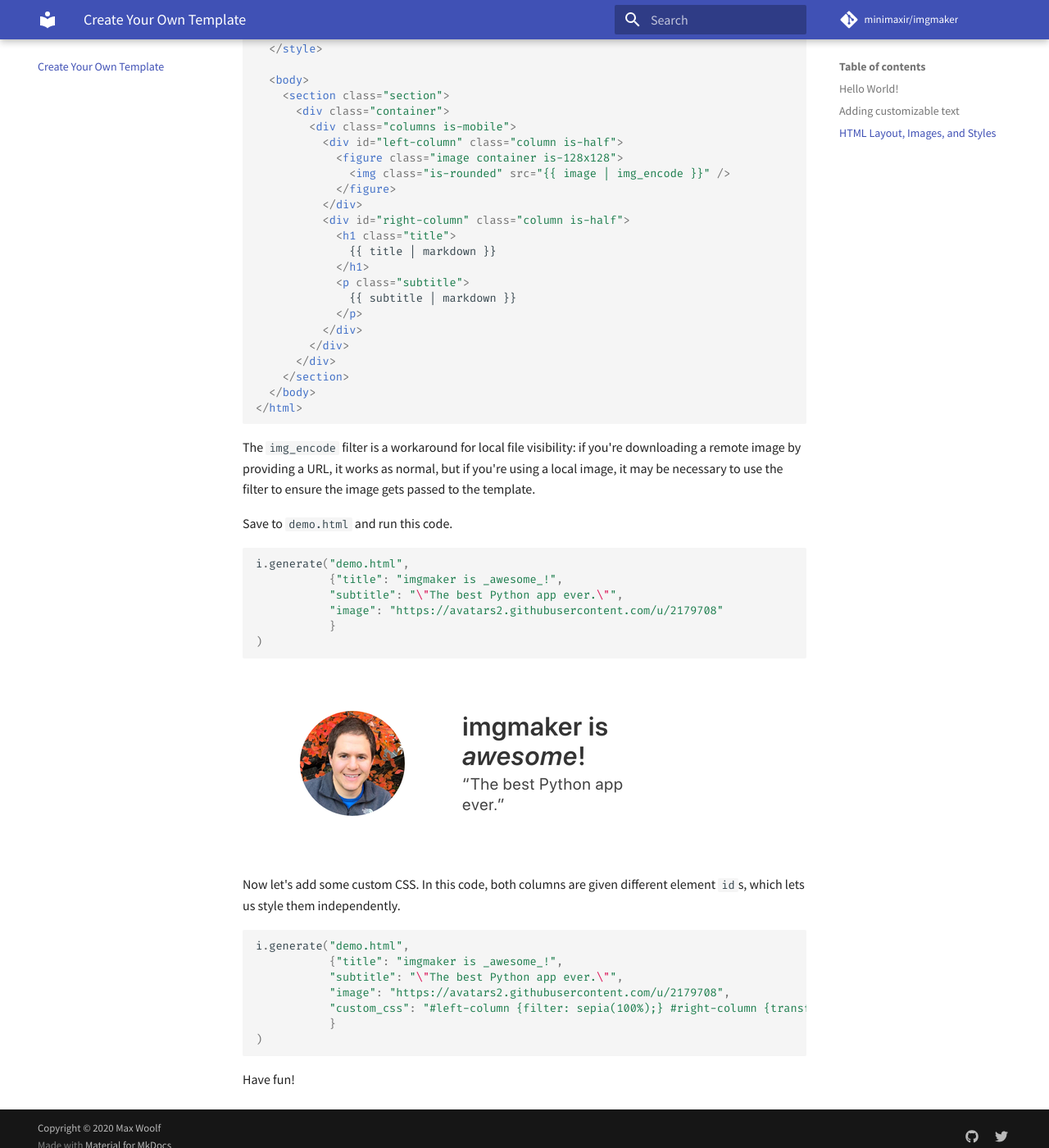
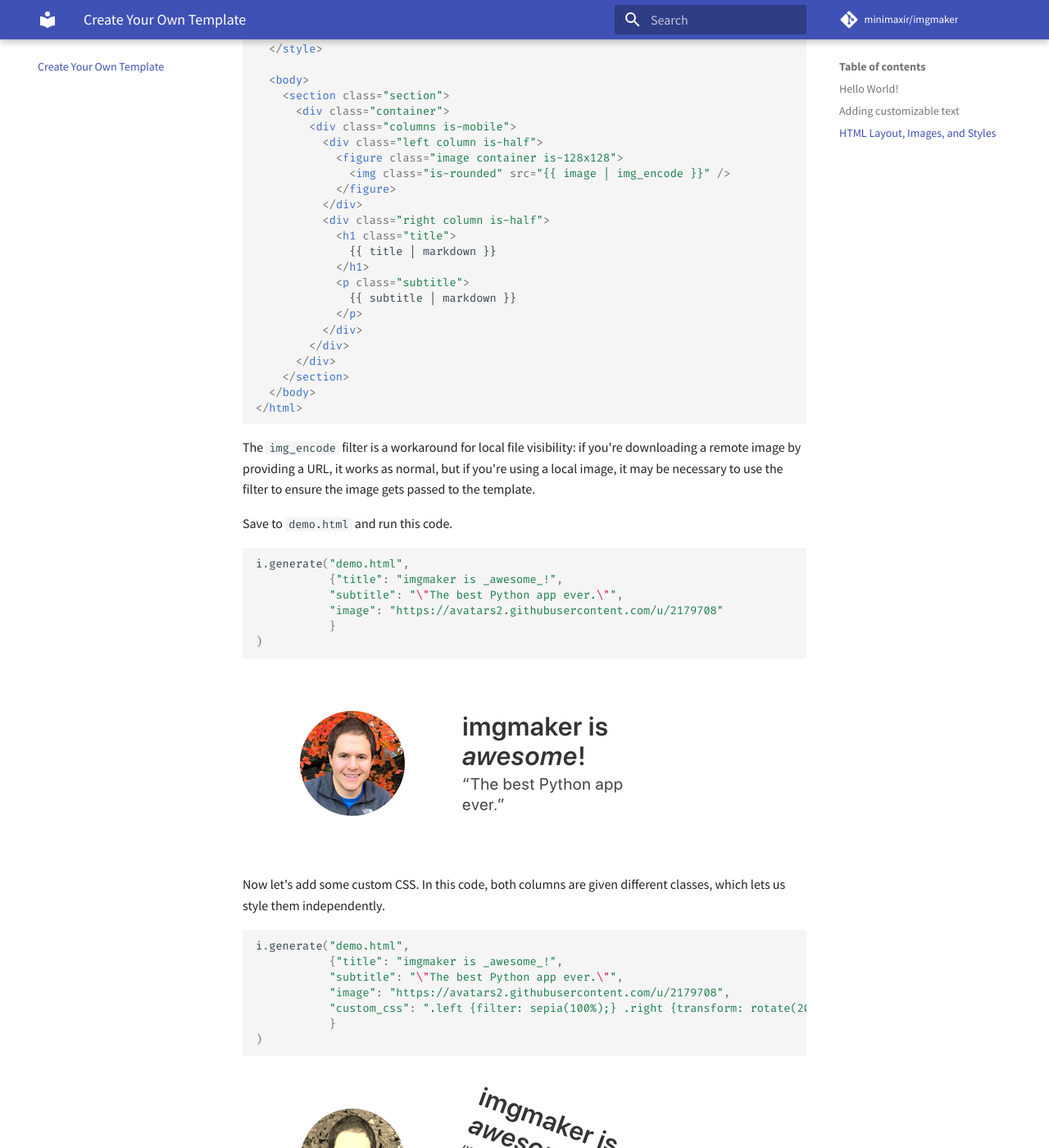
Before and after one commit to minimaxir/imgmaker, an MkDocs documentation site: the page built from docs/template.md, in a window 1280 px wide and 1400 px high, scrolled down 2860 px. Shown: the whole window at 82% size. Built offline with MkDocs 1.6.1 and Material for MkDocs 9.7.7, drawn with Linux system fonts in a browser that asks for light colours; comment, search, counter and statistics services are not loaded.

Commit message:
Add note about CSS id rules

````diff
--- a/docs/template.md
+++ b/docs/template.md
@@ -120,12 +120,12 @@
     <section class="section">
       <div class="container">
         <div class="columns is-mobile">
-          <div id="left-column" class="column is-half">
+          <div class="left column is-half">
             <figure class="image container is-128x128">
               <img class="is-rounded" src="{{ image | img_encode }}" />
             </figure>
           </div>
-          <div id="right-column" class="column is-half">
+          <div class="right column is-half">
             <h1 class="title">
               {{ title | markdown }}
             </h1>
@@ -155,16 +155,18 @@
 
 ![](img/template3.png)
 
-Now let's add some custom CSS. In this code, both columns are given different element `id`s, which lets us style them independently.
+Now let's add some custom CSS. In this code, both columns are given different classes, which lets us style them independently.
 
 ```python
 i.generate("demo.html",
            {"title": "imgmaker is _awesome_!",
            "subtitle": "\"The best Python app ever.\"",
            "image": "https://avatars2.githubusercontent.com/u/2179708",
-           "custom_css": "#left-column {filter: sepia(100%);} #right-column {transform: rotate(20deg);}"
+           "custom_css": ".left {filter: sepia(100%);} .right {transform: rotate(20deg);}"
            }
 )
 ```
 
+![](img/template4.png)
+
 Have fun!
````
Also changed, not shown: README.md (+1 -0 lines), docs/img/template4.png (added).
